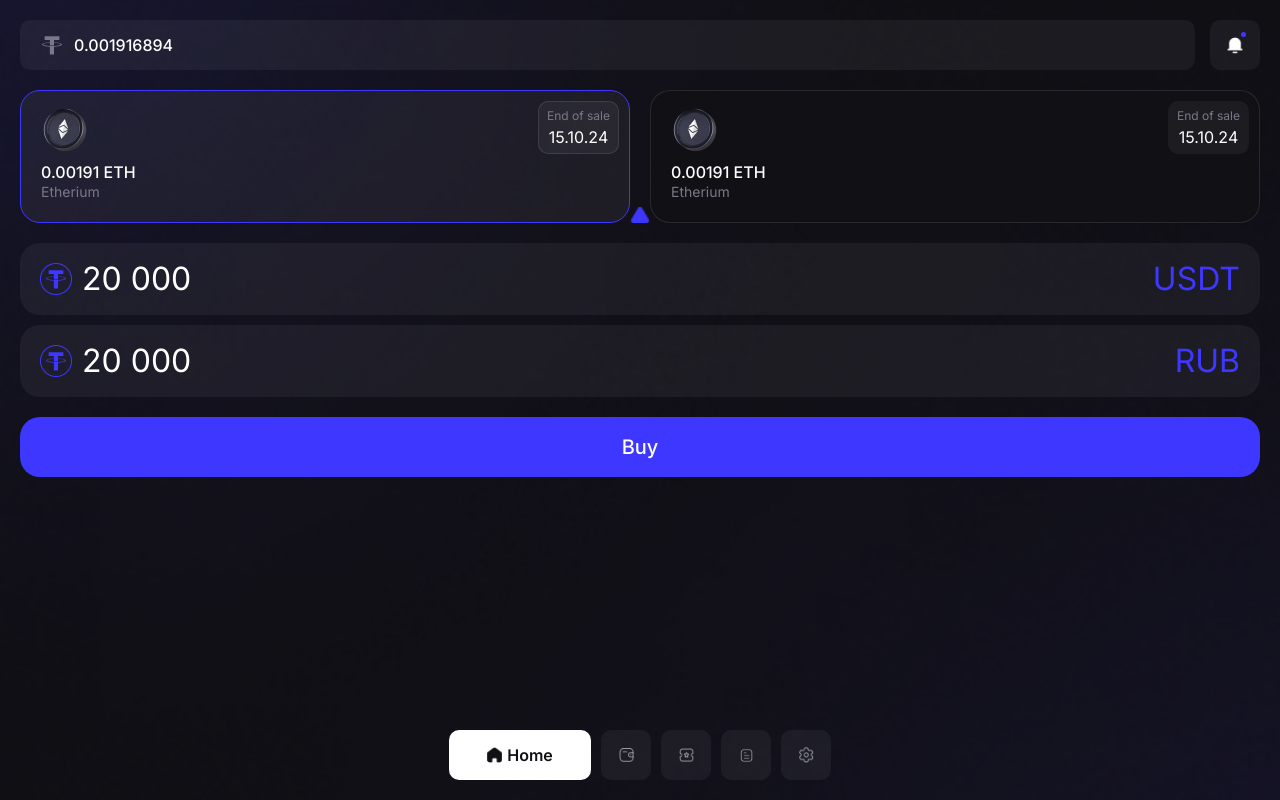
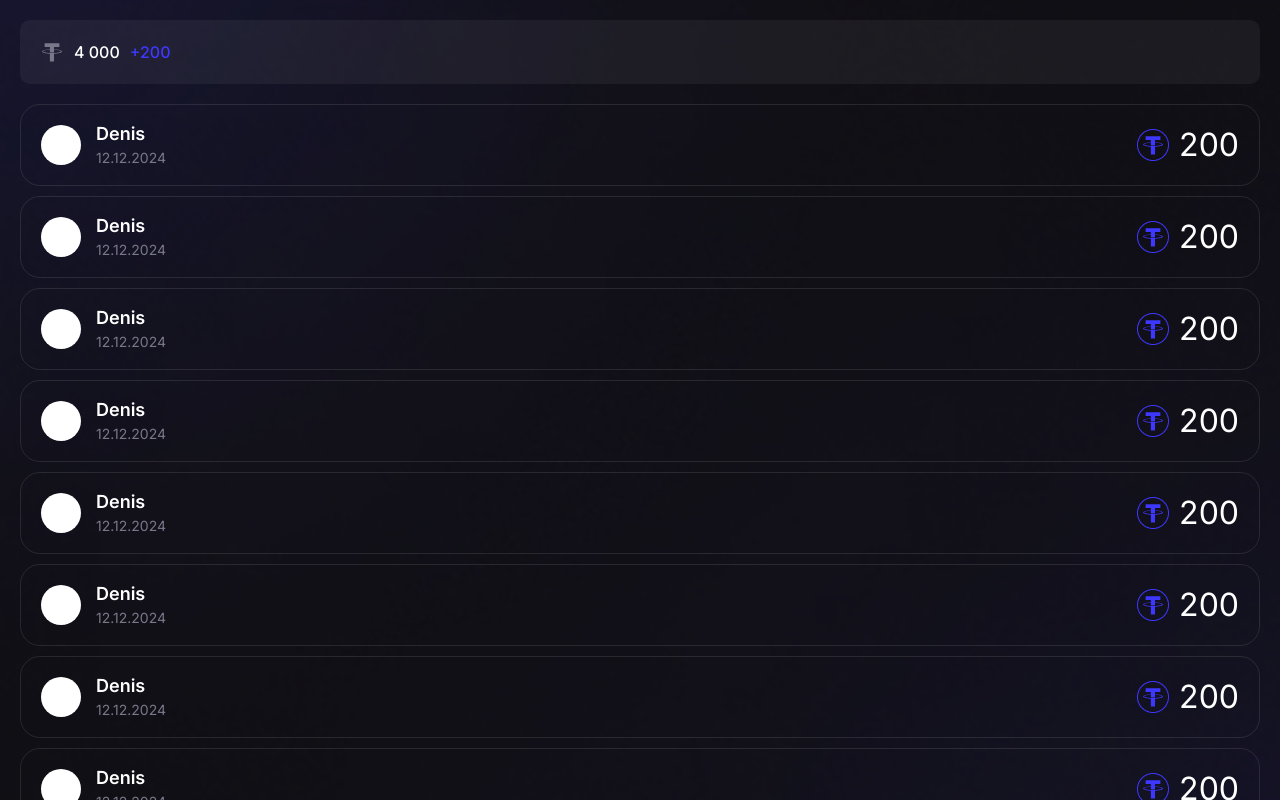
Before and after one commit to MaximKemmel/Exchange, a React (Vite) app in the folder exchange/: page /statistic in a window 1280 px wide. Built offline with nearby package versions, Linux system fonts and the light colour scheme.

Commit message:
Statistic

```diff
--- a/exchange/src/App.tsx
+++ b/exchange/src/App.tsx
@@ -2,6 +2,7 @@ import { Route, Routes } from "react-router-dom";
 import Start from "./pages/Start/Start";
 import Layout from "./pages/Layout/Layout";
 import Notifications from "./pages/Notifications/Notifications";
+import Statistic from "./pages/Statistic/Statistic";
 import "./App.css";
 
 function App() {
@@ -10,6 +11,7 @@ function App() {
       <Route path="/" element={<Start />} />
       <Route path="/home" element={<Layout />} />
       <Route path="/notifications" element={<Notifications />} />
+      <Route path="/statistic" element={<Statistic />} />
       <Route path="*" element={<Layout />} />
     </Routes>
   );
--- /dev/null
+++ b/exchange/src/pages/Statistic/Statistic.tsx
@@ -0,0 +1,34 @@
+import USDTImage from "../../assets/ic_usdt.png";
+import USDTImageCircle from "../../assets/ic_usdt_circle.png";
+import "./statistic.css";
+
+const Statistic = () => {
+  return (
+    <div className="statistic_wrapper">
+      <div className="main_statistic">
+        <img src={USDTImage} alt="" />
+        <div className="count">4 000</div>
+        <div className="delta">+200</div>
+      </div>
+      <div className="statistic_list">
+        {...Array(25)
+          .fill(1)
+          .map((_value, _index) => (
+            <div className="statistic_item">
+              <div className="avatar" />
+              <div className="details">
+                <div className="name">Denis</div>
+                <div className="date">12.12.2024</div>
+              </div>
+              <div className="currency">
+                <img className="currency_icon" src={USDTImageCircle} alt="" />
+                <div className="currency_count">200</div>
+              </div>
+            </div>
+          ))}
+      </div>
+    </div>
+  );
+};
+
+export default Statistic;
--- /dev/null
+++ b/exchange/src/pages/Statistic/statistic.css
@@ -0,0 +1,102 @@
+.statistic_wrapper {
+  padding: 20px;
+  padding-bottom: 0px;
+  width: 100wv;
+  height: 100vh;
+  display: flex;
+  flex-direction: column;
+  justify-content: start;
+  gap: 20px;
+  align-items: center;
+  font-family: "Inter", sans-serif;
+  background-image: url("../../assets/background.png");
+  background-repeat: no-repeat;
+  background-position-y: 15%;
+  background-size: 120% auto;
+}
+
+.main_statistic {
+  width: 100%;
+  padding: 20px;
+  display: flex;
+  align-items: center;
+  gap: 10px;
+  background-color: rgba(255, 255, 255, 0.05);
+  border-radius: 10px;
+}
+
+.main_statistic .count {
+  color: #ffffff;
+  font-size: 16px;
+  font-weight: 500;
+}
+
+.main_statistic .delta {
+  color: #3e37ff;
+  font-size: 16px;
+  font-weight: 500;
+}
+
+.statistic_list {
+  width: 100%;
+  display: flex;
+  flex-grow: 1;
+  overflow-y: auto;
+  flex-direction: column;
+  gap: 10px;
+  padding-bottom: 20px;
+}
+
+.statistic_list .statistic_item {
+  width: 100%;
+  padding: 20px;
+  display: flex;
+  gap: 15px;
+  border: 1px solid #ffffff1a;
+  border-radius: 20px;
+}
+
+.statistic_list .statistic_item .avatar {
+  width: 40px;
+  height: 40px;
+  background-color: #ffffff;
+  border-radius: 50px;
+}
+
+.statistic_list .statistic_item .details {
+  display: flex;
+  flex-direction: column;
+  justify-content: center;
+  gap: 8px;
+}
+
+.statistic_list .statistic_item .details .name {
+  color: #ffffff;
+  font-size: 18px;
+  font-weight: 600;
+}
+
+.statistic_list .statistic_item .details .date {
+  color: #7b778a;
+  font-size: 14px;
+  font-weight: 400;
+}
+
+.statistic_list .statistic_item .currency {
+  display: flex;
+  flex-grow: 1;
+  justify-content: end;
+  align-items: center;
+  gap: 10px;
+}
+
+.statistic_list .statistic_item .currency .currency_icon {
+  width: 32px;
+  height: 32px;
+}
+
+.statistic_list .statistic_item .currency .currency_count {
+  color: #ffffff;
+  font-size: 32px;
+  font-weight: 400;
+}
--- a/exchange/src/pages/Work/Work.tsx
+++ b/exchange/src/pages/Work/Work.tsx
@@ -1,8 +1,11 @@
+import { useNavigate } from "react-router-dom";
 import BlockchainImage from "../../assets/blockchain.png";
 import CopyImage from "../../assets/copy.png";
 import "./work.css";
 
 const Work = () => {
+  const navigate = useNavigate();
+
   return (
     <div className="container">
       <div className="work_background">
@@ -19,7 +22,7 @@ const Work = () => {
         yg25yug3yu2gt3ool
         <img src={CopyImage} alt="" />
       </div>
-      <button className="statistic_button" type="button">
+      <button className="statistic_button" type="button" onClick={() => navigate("/statistic")}>
         Statistic
       </button>
     </div>
```
